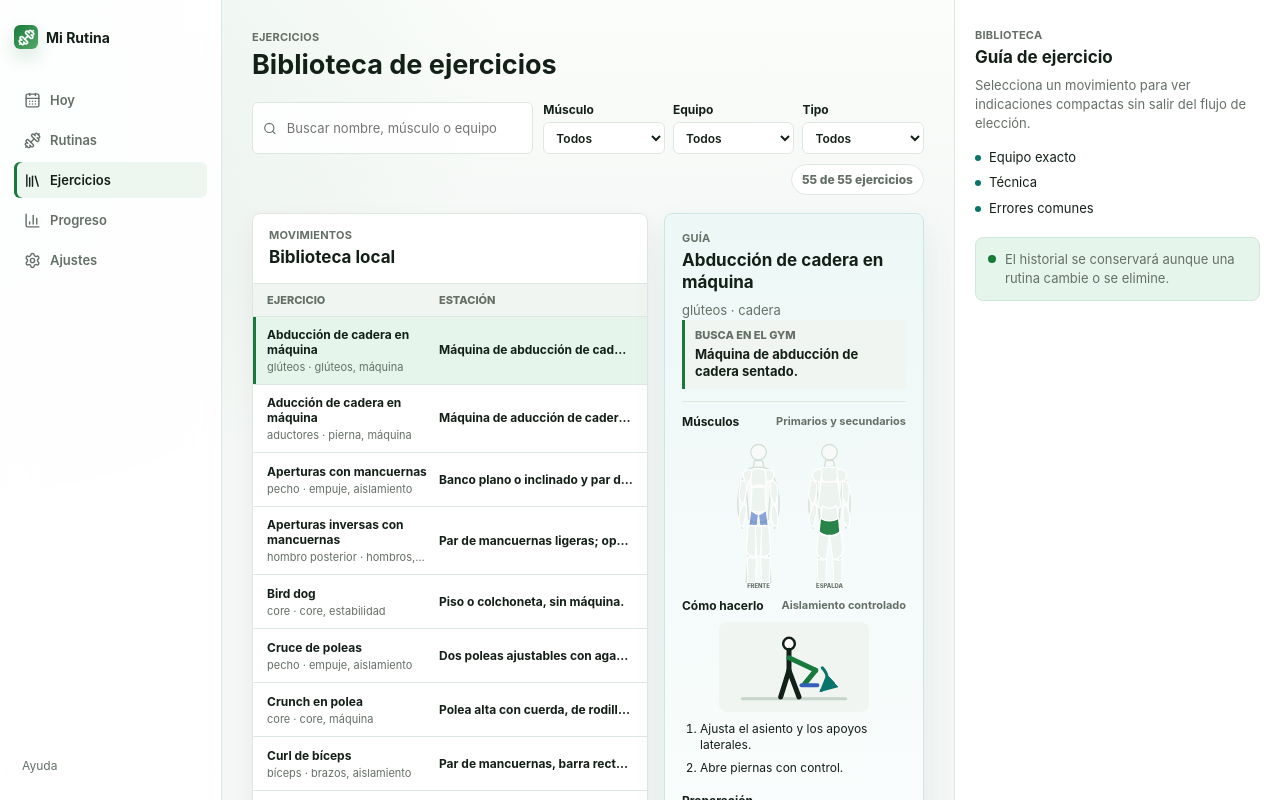
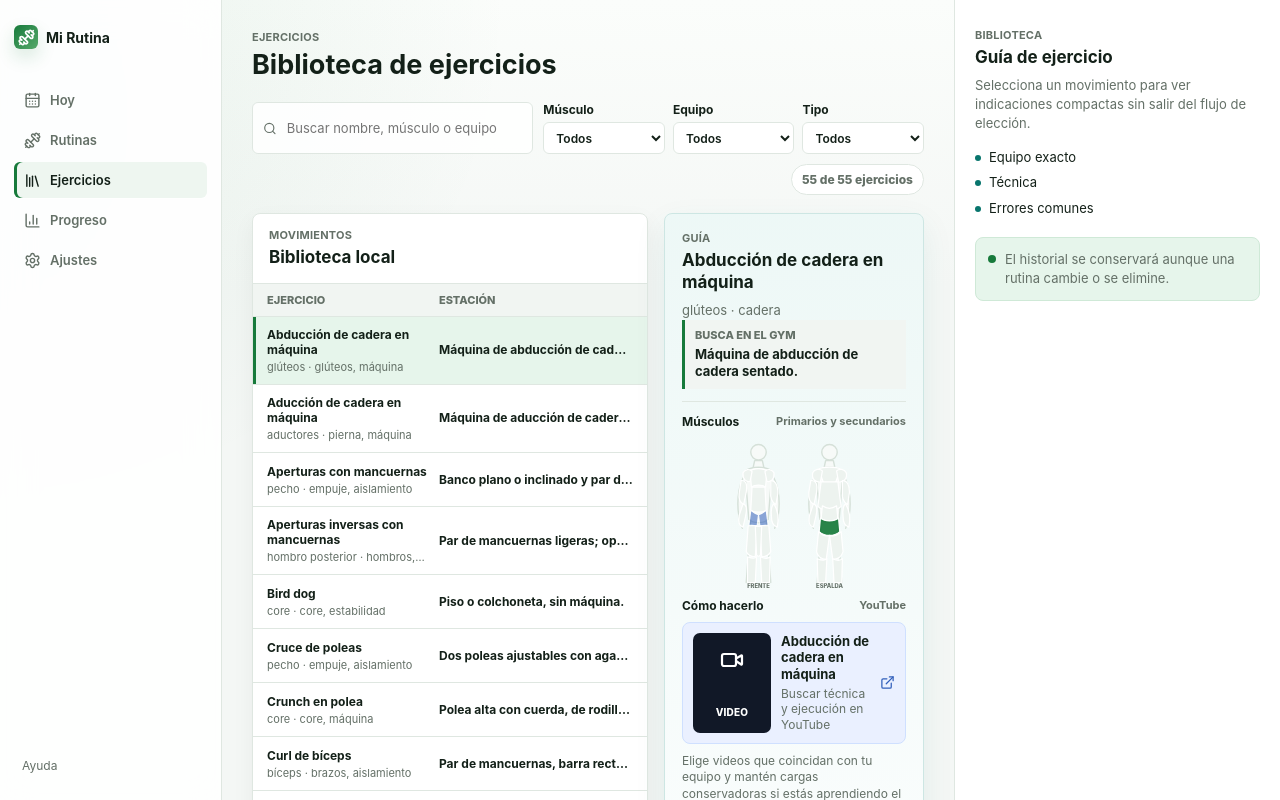
Before and after one commit to Betancourt1/exercise-tracker, a React (Vite) app: page / in a window 1280 px wide. Both pictures are taken after a click on the button "Ejercicios". Built offline with nearby package versions, Linux system fonts and the light colour scheme.

Commit message:
Replace exercise motion drawings with YouTube snippets

```diff
--- a/src/features/exerciseVisuals.tsx
+++ b/src/features/exerciseVisuals.tsx
@@ -1,4 +1,4 @@
-import { useId } from "react";
+import { ExternalLink, Video } from "lucide-react";
 import type { ExerciseGuide } from "../domain";
 
 type ExerciseVisualSource = {
@@ -22,16 +22,6 @@ type BodyRegion = {
 };
 
 type RegionState = "inactive" | "primary" | "secondary" | "heat";
-
-type MotionPattern =
-  | "squat"
-  | "hinge"
-  | "lunge"
-  | "push"
-  | "pull"
-  | "core"
-  | "carry"
-  | "isolation";
 
 const FRONT_REGIONS: BodyRegion[] = [
   {
@@ -213,17 +203,6 @@ const BACK_REGIONS: BodyRegion[] = [
   },
 ];
 
-const MOTION_LABELS: Record<MotionPattern, string> = {
-  squat: "Sentadilla / empuje de pierna",
-  hinge: "Bisagra de cadera",
-  lunge: "Trabajo unilateral",
-  push: "Empuje",
-  pull: "Tirón",
-  core: "Estabilidad de core",
-  carry: "Carga y marcha",
-  isolation: "Aislamiento controlado",
-};
-
 export function ExerciseVisualPanel({
   exercise,
   compact = false,
@@ -239,7 +218,7 @@ export function ExerciseVisualPanel({
         secondaryMuscles={exercise.secondaryMuscles ?? []}
         compact={compact}
       />
-      <ExerciseMotionIllustration exercise={exercise} compact={compact} />
+      <ExerciseVideoSnippet exercise={exercise} compact={compact} />
     </div>
   );
 }
@@ -328,28 +307,37 @@ export function BodyMuscleMap({
   );
 }
 
-export function ExerciseMotionIllustration({
+export function ExerciseVideoSnippet({
   exercise,
   compact = false,
 }: {
   exercise: ExerciseVisualSource;
   compact?: boolean;
 }) {
-  const pattern = getMotionPattern(exercise);
-  const steps = getMotionSteps(exercise);
+  const query = buildYoutubeQuery(exercise.name);
+  const searchUrl = buildYoutubeSearchUrl(query);
 
   return (
-    <div className="exercise-motion" data-compact={compact}>
+    <div className="exercise-video-snippet" data-compact={compact}>
       <div className="visual-section-header">
         <strong>Cómo hacerlo</strong>
-        <span>{MOTION_LABELS[pattern]}</span>
+        <span>YouTube</span>
       </div>
-      <MotionFigure pattern={pattern} label={`${exercise.name}: ${MOTION_LABELS[pattern]}`} />
-      <ol className="motion-step-list">
-        {steps.slice(0, compact ? 2 : 3).map((step) => (
-          <li key={step}>{step}</li>
-        ))}
-      </ol>
+      <a className="youtube-snippet-card" href={searchUrl} rel="noreferrer" target="_blank">
+        <span className="youtube-snippet-thumb" aria-hidden="true">
+          <Video size={24} strokeWidth={2.2} />
+          <span>Video</span>
+        </span>
+        <span className="youtube-snippet-copy">
+          <strong>{exercise.name}</strong>
+          <small>Buscar técnica y ejecución en YouTube</small>
+        </span>
+        <ExternalLink size={15} aria-hidden="true" />
+      </a>
+      <p className="youtube-snippet-note">
+        Elige videos que coincidan con tu equipo y mantén cargas conservadoras si estás
+        aprendiendo el movimiento.
+      </p>
     </div>
   );
 }
@@ -374,154 +362,6 @@ function BodyOutline({ offsetX, label }: { offsetX: number; label: string }) {
       <path d={`M${offsetX + 43} 127 L${offsetX + 36} 224`} />
       <path d={`M${offsetX + 67} 127 L${offsetX + 74} 224`} />
     </g>
-  );
-}
-
-function MotionFigure({ pattern, label }: { pattern: MotionPattern; label: string }) {
-  const arrowId = useId().replace(/:/g, "");
-
-  return (
-    <svg className="motion-svg" viewBox="0 0 180 108" role="img" aria-label={label}>
-      <defs>
-        <marker
-          id={`${arrowId}-arrow`}
-          markerHeight="6"
-          markerWidth="6"
-          orient="auto"
-          refX="5"
-          refY="3"
-        >
-          <path d="M0 0 L6 3 L0 6 Z" />
-        </marker>
-      </defs>
-      <MotionShape pattern={pattern} arrowId={`${arrowId}-arrow`} />
-    </svg>
-  );
-}
-
-function MotionShape({
-  pattern,
-  arrowId,
-}: {
-  pattern: MotionPattern;
-  arrowId: string;
-}) {
-  const arrow = `url(#${arrowId})`;
-
-  if (pattern === "squat") {
-    return (
-      <>
-        <path className="motion-floor" d="M28 92 H152" />
-        <circle className="motion-head" cx="48" cy="24" r="7" />
-        <path className="motion-limb" d="M48 32 L48 56 L38 88" />
-        <path className="motion-limb" d="M48 56 L61 88" />
-        <path className="motion-limb" d="M38 45 L58 45" />
-        <circle className="motion-head" cx="118" cy="34" r="7" />
-        <path className="motion-limb strong" d="M118 42 L108 62 L89 86" />
-        <path className="motion-limb strong" d="M108 62 L134 86" />
-        <path className="motion-limb" d="M102 50 L126 50" />
-        <path className="motion-arrow" d="M82 26 C92 42 92 60 84 76" markerEnd={arrow} />
-      </>
-    );
-  }
-
-  if (pattern === "hinge") {
-    return (
-      <>
-        <path className="motion-floor" d="M28 92 H154" />
-        <circle className="motion-head" cx="56" cy="24" r="7" />
-        <path className="motion-limb" d="M56 32 L56 58 L48 90" />
-        <path className="motion-limb" d="M56 58 L67 90" />
-        <circle className="motion-head" cx="118" cy="42" r="7" />
-        <path className="motion-limb strong" d="M112 50 L84 65 L78 90" />
-        <path className="motion-limb strong" d="M84 65 L111 90" />
-        <path className="motion-limb" d="M100 57 L126 72" />
-        <path className="motion-arrow" d="M81 39 C96 32 111 31 128 36" markerEnd={arrow} />
-      </>
-    );
-  }
-
-  if (pattern === "lunge") {
-    return (
-      <>
-        <path className="motion-floor" d="M24 92 H156" />
-        <circle className="motion-head" cx="88" cy="24" r="7" />
-        <path className="motion-limb strong" d="M88 32 L88 55 L63 90" />
-        <path className="motion-limb strong" d="M88 55 L125 90" />
-        <path className="motion-limb" d="M77 45 L101 45" />
-        <path className="motion-arrow" d="M48 76 C62 64 76 58 91 56" markerEnd={arrow} />
-      </>
-    );
-  }
-
-  if (pattern === "push") {
-    return (
-      <>
-        <path className="motion-floor" d="M28 82 H152" />
-        <path className="motion-bench" d="M42 68 H116" />
-        <circle className="motion-head" cx="52" cy="56" r="6" />
-        <path className="motion-limb strong" d="M58 61 L96 67 L126 48" />
-        <path className="motion-limb" d="M74 68 L104 82" />
-        <path className="motion-load" d="M115 46 H146" />
-        <path className="motion-arrow" d="M126 56 C128 46 130 37 133 28" markerEnd={arrow} />
-      </>
-    );
-  }
-
-  if (pattern === "pull") {
-    return (
-      <>
-        <path className="motion-floor" d="M28 90 H152" />
-        <path className="motion-load" d="M38 24 V76" />
-        <circle className="motion-head" cx="118" cy="34" r="7" />
-        <path className="motion-limb" d="M116 42 L106 66 L126 88" />
-        <path className="motion-limb strong" d="M106 55 L61 44" />
-        <path className="motion-limb strong" d="M108 61 L63 58" />
-        <path className="motion-arrow" d="M66 34 C83 36 94 42 105 53" markerEnd={arrow} />
-      </>
-    );
-  }
-
-  if (pattern === "core") {
-    return (
-      <>
-        <path className="motion-floor" d="M28 86 H152" />
-        <circle className="motion-head" cx="54" cy="57" r="7" />
-        <path className="motion-limb strong" d="M61 60 L105 66 L138 76" />
-        <path className="motion-limb" d="M77 63 L67 84" />
-        <path className="motion-limb" d="M125 72 L145 85" />
-        <path className="motion-arrow" d="M72 45 C91 38 111 39 128 47" markerEnd={arrow} />
-      </>
-    );
-  }
-
-  if (pattern === "carry") {
-    return (
-      <>
-        <path className="motion-floor" d="M28 92 H152" />
-        <circle className="motion-head" cx="82" cy="24" r="7" />
-        <path className="motion-limb strong" d="M82 32 L82 58 L72 90" />
-        <path className="motion-limb strong" d="M82 58 L94 90" />
-        <path className="motion-limb" d="M70 45 L58 72" />
-        <path className="motion-limb" d="M94 45 L108 72" />
-        <rect className="motion-load" x="52" y="70" width="12" height="14" rx="3" />
-        <rect className="motion-load" x="104" y="70" width="12" height="14" rx="3" />
-        <path className="motion-arrow" d="M110 34 H145" markerEnd={arrow} />
-      </>
-    );
-  }
-
-  return (
-    <>
-      <path className="motion-floor" d="M28 92 H152" />
-      <circle className="motion-head" cx="84" cy="26" r="7" />
-      <path className="motion-limb" d="M84 34 L84 58 L74 90" />
-      <path className="motion-limb" d="M84 58 L96 90" />
-      <path className="motion-limb strong" d="M84 43 L116 58" />
-      <path className="motion-limb strong" d="M116 58 L103 74" />
-      <path className="motion-load" d="M99 76 H118" />
-      <path className="motion-arrow" d="M124 55 C132 63 132 74 123 82" markerEnd={arrow} />
-    </>
   );
 }
 
@@ -556,85 +396,6 @@ function getRegionIntensity(
   );
 }
 
-function getMotionPattern(exercise: ExerciseVisualSource): MotionPattern {
-  const text = normalizeMuscleName(`${exercise.name} ${(exercise.tags ?? []).join(" ")}`);
-
-  if (
-    text.includes("plancha") ||
-    text.includes("dead bug") ||
-    text.includes("pallof") ||
-    text.includes("crunch") ||
-    text.includes("bird dog") ||
-    text.includes("elevación de piernas")
-  ) {
-    return "core";
-  }
-
-  if (text.includes("farmer carry")) {
-    return "carry";
-  }
-
-  if (
-    text.includes("zancada") ||
-    text.includes("step-up") ||
-    text.includes("split squat") ||
-    text.includes("unilateral")
-  ) {
-    return "lunge";
-  }
-
-  if (
-    text.includes("sentadilla") ||
-    text.includes("prensa") ||
-    text.includes("hack")
-  ) {
-    return "squat";
-  }
-
-  if (
-    text.includes("peso muerto") ||
-    text.includes("hip thrust") ||
-    text.includes("puente") ||
-    text.includes("swing") ||
-    text.includes("bisagra") ||
-    text.includes("extensión de espalda")
-  ) {
-    return "hinge";
-  }
-
-  if (
-    text.includes("remo") ||
-    text.includes("jalón") ||
-    text.includes("dominada") ||
-    text.includes("face pull") ||
-    text.includes("pullover") ||
-    text.includes("tirón")
-  ) {
-    return "pull";
-  }
-
-  if (
-    text.includes("press") ||
-    text.includes("flexiones") ||
-    text.includes("fondos") ||
-    text.includes("cruce") ||
-    text.includes("aperturas") ||
-    text.includes("empuje")
-  ) {
-    return "push";
-  }
-
-  return "isolation";
-}
-
-function getMotionSteps(exercise: ExerciseVisualSource): string[] {
-  return [
-    exercise.guide.setup[0],
-    exercise.guide.technique[0],
-    exercise.guide.technique[1] ?? exercise.guide.commonMistakes[0],
-  ].filter((item): item is string => Boolean(item));
-}
-
 function dedupeLabels(labels: string[]): string[] {
   const seen = new Set<string>();
   const result: string[] = [];
@@ -655,3 +416,15 @@ function dedupeLabels(labels: string[]): string[] {
 function normalizeMuscleName(value: string): string {
   return value.trim().toLocaleLowerCase("es-MX");
 }
+
+function buildYoutubeQuery(exerciseName: string): string {
+  return `${exerciseName} técnica ejercicio tutorial gimnasio`;
+}
+
+function buildYoutubeSearchUrl(query: string): string {
+  const params = new URLSearchParams({
+    search_query: query,
+  });
+
+  return `https://www.youtube.com/results?${params.toString()}`;
+}
--- a/src/features/progress/ProgressPage.tsx
+++ b/src/features/progress/ProgressPage.tsx
@@ -21,7 +21,7 @@ import type {
   RoutineExerciseTargetSnapshot,
 } from "../../domain";
 import { loadProgressAnalytics } from "./progressQueries";
-import { BodyMuscleMap, ExerciseMotionIllustration } from "../exerciseVisuals";
+import { BodyMuscleMap, ExerciseVideoSnippet } from "../exerciseVisuals";
 
 type ProgressPageProps = {
   onTrain: () => void;
@@ -562,7 +562,7 @@ function ExerciseGuidePanel({
 
       {guideSnapshot ? (
         <div className="progress-guide-content">
-          <ExerciseMotionIllustration
+          <ExerciseVideoSnippet
             exercise={{
               name: guideSnapshot.name,
               primaryMuscles: exercise.primaryMuscles,
--- a/src/styles.css
+++ b/src/styles.css
@@ -1778,8 +1778,8 @@ select:focus-visible {
   display: none;
 }
 
-.guide-card .exercise-motion[data-compact="true"] .motion-svg {
-  max-width: 150px;
+.guide-card .exercise-video-snippet[data-compact="true"] .youtube-snippet-card {
+  min-height: 94px;
 }
 
 .exercise-guide-block > strong {
@@ -1833,7 +1833,7 @@ select:focus-visible {
 }
 
 .body-muscle-map,
-.exercise-motion {
+.exercise-video-snippet {
   display: grid;
   gap: 9px;
   min-width: 0;
@@ -1934,78 +1934,73 @@ select:focus-visible {
   color: var(--training);
 }
 
-.motion-svg {
-  width: 100%;
-  min-height: 112px;
+.youtube-snippet-card {
+  display: grid;
+  grid-template-columns: 78px minmax(0, 1fr) auto;
+  gap: 10px;
+  align-items: center;
+  min-height: 104px;
+  border: 1px solid #cfe0ff;
   border-radius: 8px;
-  background: var(--surface-muted);
-}
-
-.exercise-motion[data-compact="true"] .motion-svg {
-  max-width: 188px;
-  min-height: 86px;
-  justify-self: center;
-}
-
-.motion-floor,
-.motion-bench,
-.motion-load,
-.motion-limb,
-.motion-arrow {
-  fill: none;
-  stroke-linecap: round;
-  stroke-linejoin: round;
-  vector-effect: non-scaling-stroke;
-}
-
-.motion-floor,
-.motion-bench {
-  stroke: var(--border-strong);
-  stroke-width: 3px;
-}
-
-.motion-load {
-  fill: none;
-  stroke: var(--training);
-  stroke-width: 4px;
-}
-
-rect.motion-load {
-  fill: var(--training-soft);
-}
-
-.motion-limb {
-  stroke: var(--text);
-  stroke-width: 5px;
-}
-
-.motion-limb.strong {
-  stroke: var(--routine);
-}
-
-.motion-head {
-  fill: var(--surface);
-  stroke: var(--text);
-  stroke-width: 3px;
-}
-
-.motion-arrow {
-  stroke: var(--progress);
-  stroke-width: 3px;
-}
-
-.motion-svg marker path {
-  fill: var(--progress);
-}
-
-.motion-step-list {
-  display: grid;
-  gap: 7px;
+  padding: 10px;
+  background: var(--training-soft);
+  color: var(--training);
+  text-decoration: none;
+}
+
+.youtube-snippet-card:hover {
+  border-color: rgba(49, 95, 187, 0.36);
+  background: #f2f6ff;
+}
+
+.youtube-snippet-thumb {
+  display: grid;
+  place-items: center;
+  align-self: stretch;
+  min-height: 72px;
+  border-radius: 7px;
+  background: #111827;
+  color: #ffffff;
+}
+
+.youtube-snippet-thumb span {
+  margin-top: 4px;
+  font-size: 10px;
+  font-weight: 850;
+  letter-spacing: 0.02em;
+  text-transform: uppercase;
+}
+
+.youtube-snippet-copy {
+  display: grid;
+  gap: 4px;
+  min-width: 0;
+}
+
+.youtube-snippet-copy strong,
+.youtube-snippet-copy small {
+  overflow: hidden;
+  text-overflow: ellipsis;
+}
+
+.youtube-snippet-copy strong {
+  color: var(--text);
+  font-size: 13px;
+  line-height: 1.25;
+}
+
+.youtube-snippet-copy small {
+  color: var(--muted);
+  font-size: 12px;
+  line-height: 1.3;
+}
+
+.youtube-snippet-note {
+  display: grid;
   margin: 0;
-  padding-left: 18px;
-  color: var(--text);
-  font-size: 12px;
-  line-height: 1.35;
+  color: var(--muted);
+  font-size: 12px;
+  line-height: 1.4;
 }
 
 .metric-grid {
```
